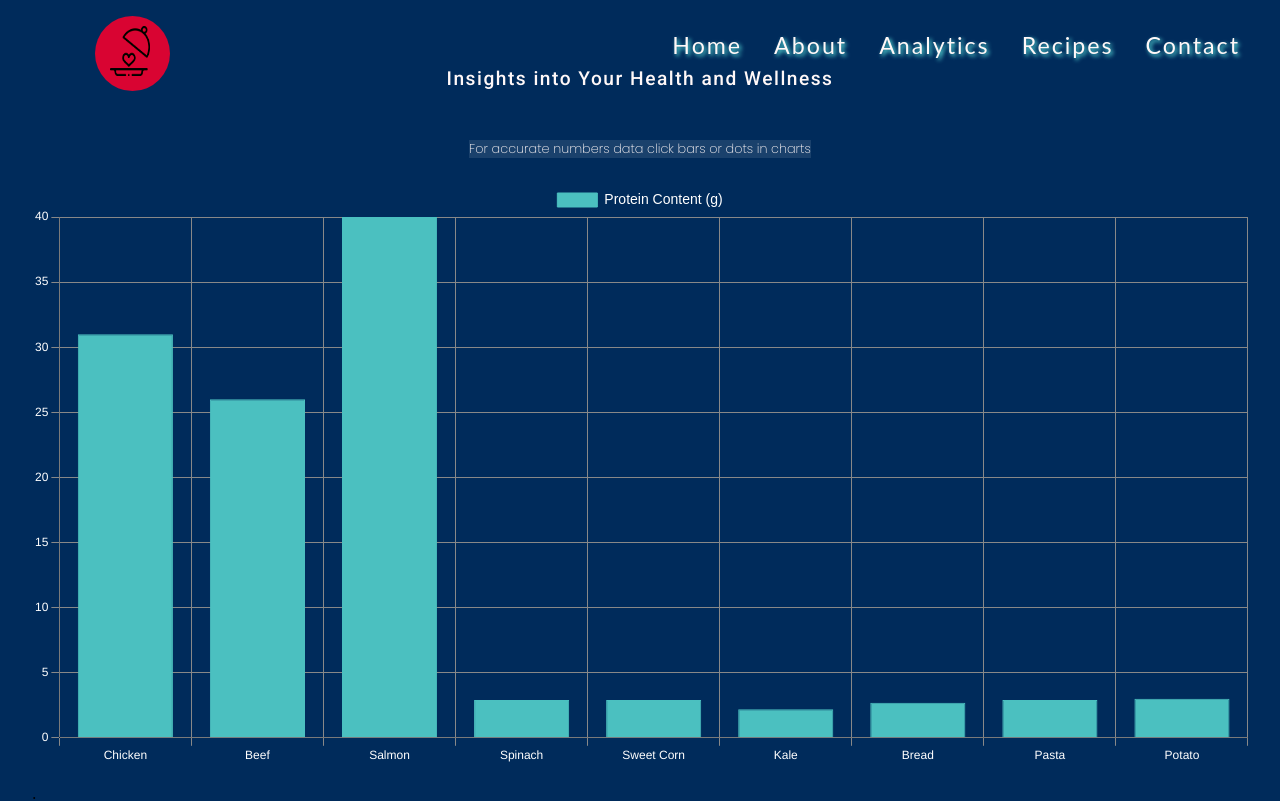
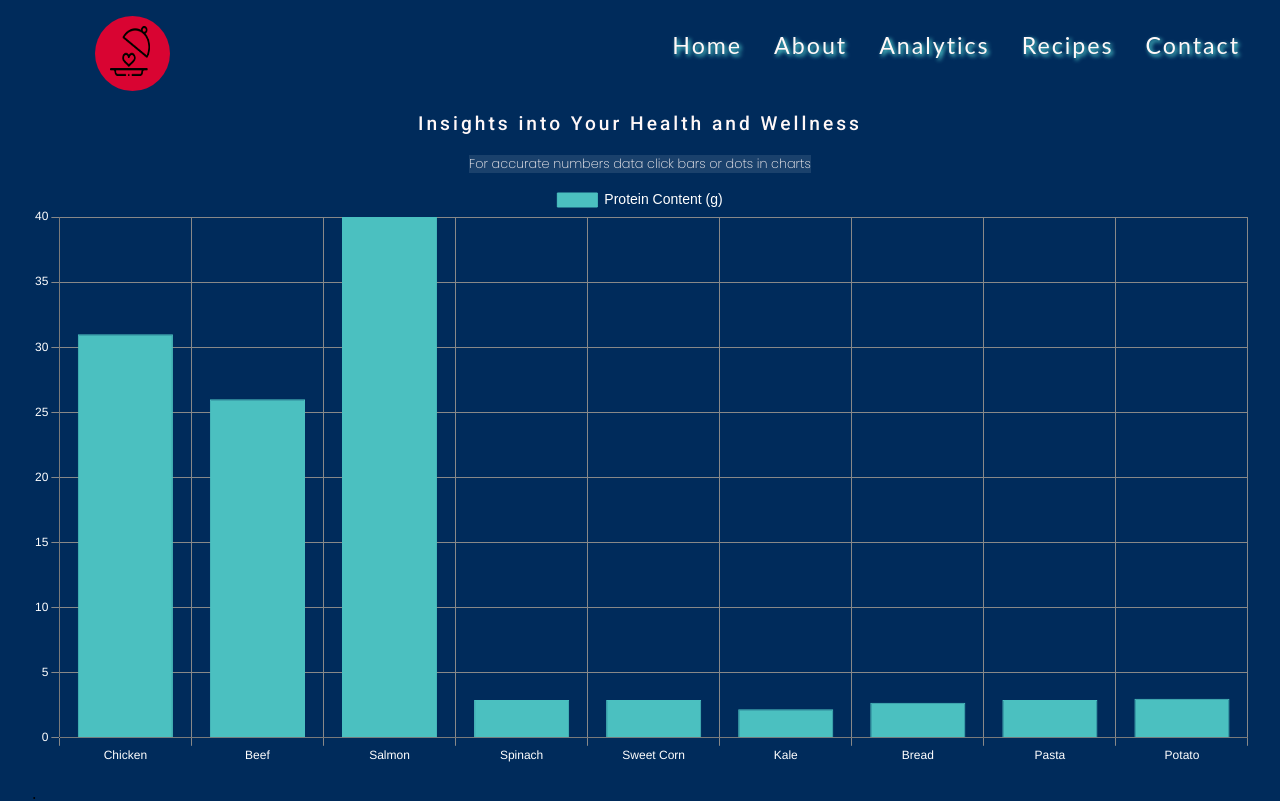
Before and after one commit to rashad3412/iNibble, a React (Vite) app: page /analyticsPage in a window 1280 px wide. Shown: the top 801 px of the page. Built offline with nearby package versions, Linux system fonts and the light colour scheme; a web font is replaced by a local one.

Commit message:
made some adjustments to repsonsive design

```diff
--- a/src/styles/analyticsPage.css
+++ b/src/styles/analyticsPage.css
@@ -116,3 +116,15 @@ h4 {
   list-style-type: disc;
   margin-bottom: 5px;
 }
+
+@media (min-width: 1024px) {
+  #home-title {
+    letter-spacing: 3px;
+    position: relative;
+    top: 45px;
+  }
+  #chart-info {
+    position: relative;
+    top: 15px;
+  }
+}
```
